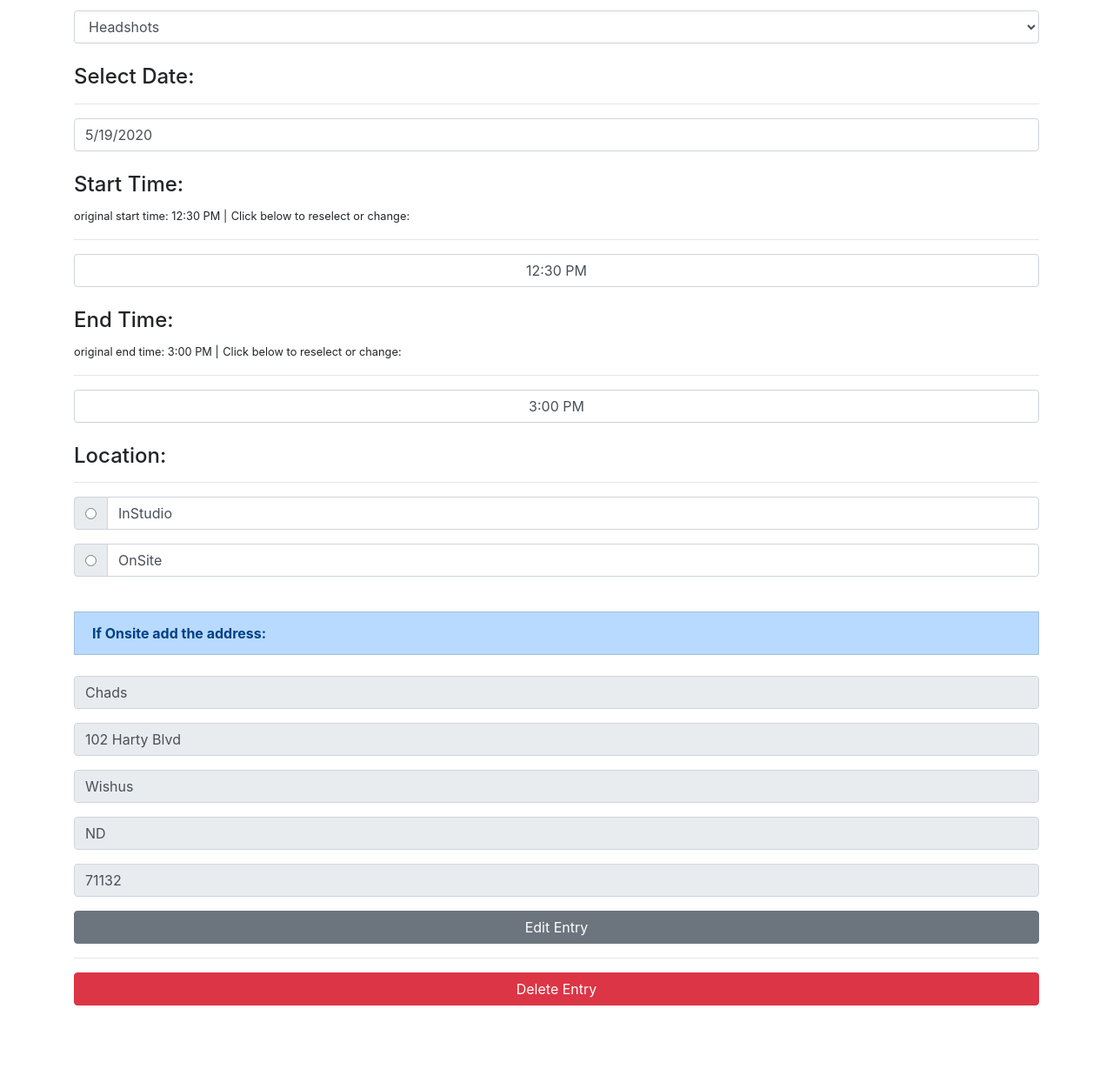
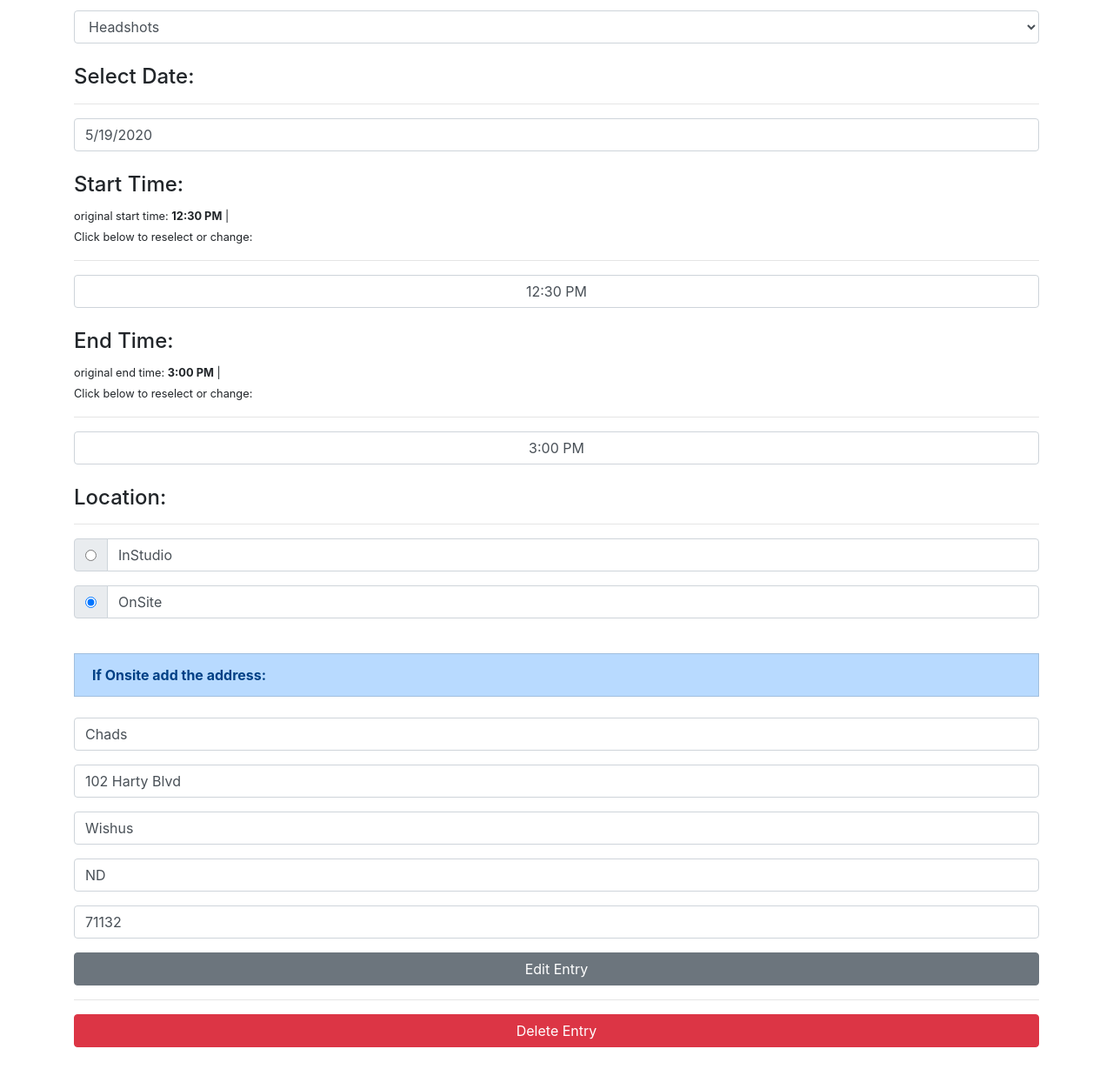
Before and after one commit to courthub74/MarysApptApp3, a Django app: page /edit/1 in a window 1280 px wide. Shown: the part 1129-2381 px from the top of the page at 87% size. Before the commit the page ends 2285 px from the top, so only its background shows below. Run offline with Django 3.2, Linux system fonts and the light colour scheme; data comes from the database, SQL or seed files in the repository; some libraries are stand-ins or nearby versions.

Commit message:
Got it Blank Entries

```diff
--- a/marystuffs/templates/edit.html
+++ b/marystuffs/templates/edit.html
@@ -118,7 +118,7 @@
 			<div class="container">
 
 				<h4>Start Time:</h4>
-				<small>original start time: {{ get_appointment.start }} |</small>
+				<small>original start time: <b>{{ get_appointment.start }}</b> |</small><br>
 				<small>Click below to reselect or change:</small>
 				<hr>
 				<input class="timepicker text-center form-control" jt-timepicker="" time="model.time" time-string="model.timeString" default-time="model.options.defaultTime" time-format="model.options.timeFormat" start-time="model.options.startTime" min-time="model.options.minTime" max-time="model.options.maxTime" interval="model.options.interval" dynamic="model.options.dynamic" scrollbar="model.options.scrollbar" dropdown="model.options.dropdown" name="start" value="{{ get_appointment.start }}">
@@ -126,7 +126,7 @@
 				<br>
 
 				<h4>End Time:</h4>
-				<small>original end time: {{ get_appointment.end }} |</small>
+				<small>original end time: <b>{{ get_appointment.end }}</b> |</small><br>
 				<small>Click below to reselect or change:</small>
 				<hr>
 				<input class="timepicker text-center form-control" jt-timepicker="" time="model.time" time-string="model.timeString" default-time="model.options.defaultTime" time-format="model.options.timeFormat" start-time="model.options.startTime" min-time="model.options.minTime" max-time="model.options.maxTime" interval="model.options.interval" dynamic="model.options.dynamic" scrollbar="model.options.scrollbar" dropdown="model.options.dropdown" name="end" value="{{ get_appointment.end }}">
@@ -161,7 +161,7 @@
 			<div class="input-group mb-3">
 				<div class="input-group-prepend">
 					<div class="input-group-text">
-						<input type="radio" aria-label="Radio button for following text input" name="location" id="checked2" value="InStudio">
+						<input type="radio" aria-label="Radio button for following text input" name="location" id="checked2">
 					</div>
 				</div>
 				<label type="text" class="form-control" aria-label="Text input with radio">InStudio</label>
@@ -171,7 +171,7 @@
 			<div class="input-group mb-3">
 				<div class="input-group-prepend">
 					<div class="input-group-text">
-						<input type="radio" aria-label="Radio button for following text input" name="location" id="checked" value="OnSite">
+						<input type="radio" aria-label="Radio button for following text input" name="location" id="checked">
 					</div>
 				</div>
 				<label type="text" class="form-control" aria-label="Text input with radio">OnSite</label>
@@ -181,20 +181,10 @@
 
 			<!--If checked is checked then check this-->
 			<script type="text/javascript">
-				$(function() {
-					$("#checked2").change(function() {
-						var locheck = this.checked;
-						if (locheck) {
-							//check the InStudio dial
-							document.getElementById("checked2").checked = true;
-						}
+				// IF 'value' of checked2 == 'Instudio' do:
+				document.getElementById("checked").checked = true;
 
-						else {
-							//check the OnSite dial
-							document.getElementById("checked").checked = true;
-						}
-					});
-				});
+
 			</script>
 
 
@@ -244,24 +234,37 @@
 			<li class="list-group-item list-group-item-primary"><strong>If Onsite add the address:</strong></li>
 			<br>
 			<div class="form-group">
-			    <input type="text" class="form-control" id="other" placeholder="Location Name" value="{{ get_appointment.loc_name }}" name="loc_name" disabled="other">
+			    <input type="text" class="form-control clear" id="other" placeholder="Location Name" value="{{ get_appointment.loc_name }}" name="loc_name">
 			</div>
 
 			<div class="form-group">
-			    <input type="text" class="form-control" id="other2"  placeholder="Address" value="{{ get_appointment.address }}" name="address" disabled="other2">
+			    <input type="text" class="form-control clear" id="other2"  placeholder="Address" value="{{ get_appointment.address }}" name="address">
 			</div>
 
 			<div class="form-group">
-			    <input type="text" class="form-control" id="other3" placeholder="City" value="{{ get_appointment.city }}" name="city" disabled="other3">
+			    <input type="text" class="form-control clear" id="other3" placeholder="City" value="{{ get_appointment.city }}" name="city">
 			</div>
 
 			<div class="form-group">
-			    <input type="text" class="form-control" id="other4" placeholder="State" value="{{ get_appointment.state }}" name="state" disabled="other4">
+			    <input type="text" class="form-control clear" id="other4" placeholder="State" value="{{ get_appointment.state }}" name="state">
 			</div>
 
 			<div class="form-group">
-			    <input type="text" class="form-control" id="other5" placeholder="Zip" value="{{ get_appointment.zipcode }}" name="zipcode" disabled="other5">
+			    <input type="text" class="form-control clear" id="other5" placeholder="Zip" value="{{ get_appointment.zipcode }}" name="zipcode">
 			</div>
+
+
+				<!--InStudio Entries-->
+			<script type="text/javascript">
+				// IF 'value' of checked == 'OnSite' do:
+				var inputElements = document.getElementById("other");
+				if (inputElements.value == "None") {
+					document.getElementById("other").value = "";
+					console.log('I need to clear "None"');
+				}
+
+				//document.getElementById('other').reset()
+			</script>
 
 
 			<!--EDIT BUTTON-->
```
Also changed, not shown: marystuffs/views.py (line endings or trailing spaces).
